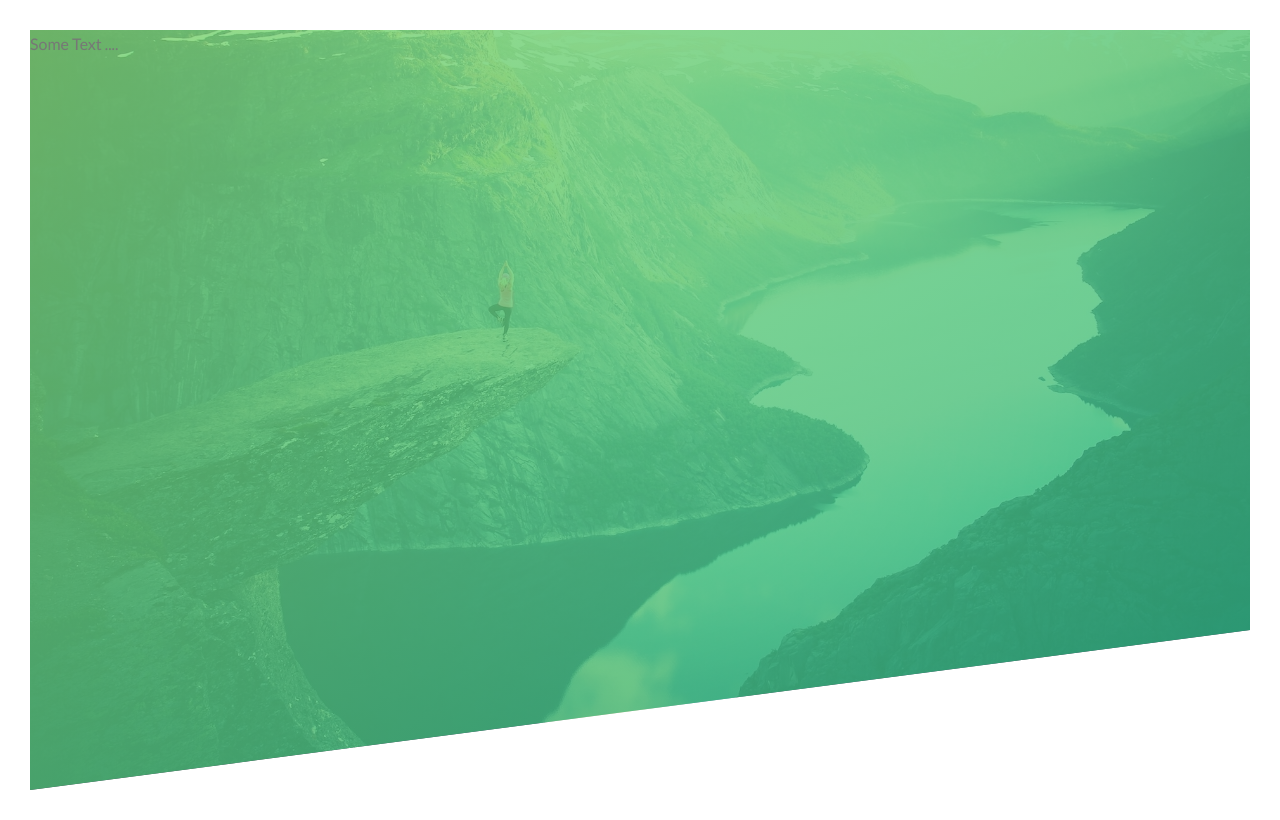
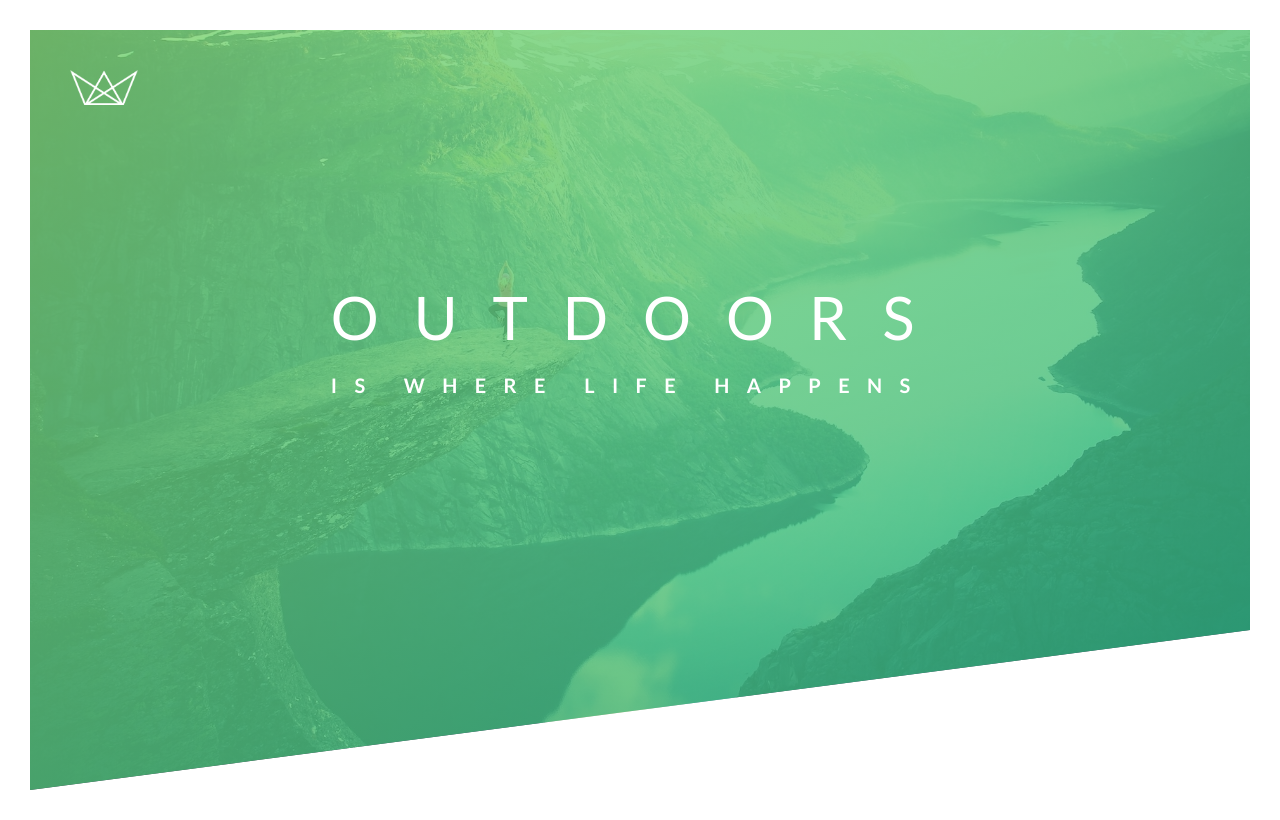
Before and after one commit to mahdipratama/Advanced_CSS_and_Sass, a plain HTML site: page Natours/index.html in a window 1280 px wide. Drawn offline with Linux system fonts and the light colour scheme.

Commit message:
add logo and heading text box to header

```diff
--- a/Natours/css/style.css
+++ b/Natours/css/style.css
@@ -32,5 +32,42 @@ body {
     url(../img/hero.jpg);
   background-size: cover;
   background-position: top;
+  position: relative;
   clip-path: polygon(0 0, 100% 0, 100% 75vh, 0 100%);
 }
+
+.logo-box {
+  position: absolute;
+  top: 40px;
+  left: 40px;
+}
+
+.logo {
+  height: 35px;
+}
+
+.text-box {
+  position: absolute;
+  top: 40%;
+  left: 50%;
+  transform: translate(-50%, -50%);
+}
+
+.heading-primary {
+  color: #fff;
+  text-transform: uppercase;
+}
+
+.heading-primary-main {
+  display: block;
+  font-size: 60px;
+  font-weight: 400;
+  letter-spacing: 35px;
+}
+
+.heading-primary-sub {
+  display: block;
+  font-size: 20px;
+  font-weight: 700;
+  letter-spacing: 17.4px;
+}
--- a/Natours/index.html
+++ b/Natours/index.html
@@ -2,23 +2,32 @@
 <html lang="en">
 
 <head>
-    <meta charset="UTF-8">
-    <meta name="viewport" content="width=device-width, initial-scale=1.0">
+  <meta charset="UTF-8" />
+  <meta name="viewport" content="width=device-width, initial-scale=1.0" />
 
-    <link href="https://fonts.googleapis.com/css?family=Lato:100,300,400,700,900" rel="stylesheet">
+  <link
+        href="https://fonts.googleapis.com/css?family=Lato:100,300,400,700,900"
+        rel="stylesheet" />
 
-    <link rel="stylesheet" href="css/icon-font.css">
-    <link rel="stylesheet" href="css/style.css">
-    <link rel="shortcut icon" type="image/png" href="img/favicon.png">
+  <link rel="stylesheet" href="css/icon-font.css" />
+  <link rel="stylesheet" href="css/style.css" />
+  <link rel="shortcut icon" type="image/png" href="img/favicon.png" />
 
-    <title>Natours | Exciting tours for adventurous people</title>
+  <title>Natours | Exciting tours for adventurous people</title>
 </head>
 
 <body>
-    <header class="header">
-        Some Text ....
-    </header>
-
+  <header class="header">
+    <div class="logo-box">
+      <img src="img/logo-white.png" alt="Logo" class="logo" />
+    </div>
+    <div class="text-box">
+      <h1 class="heading-primary">
+        <span class="heading-primary-main">Outdoors</span>
+        <span class="heading-primary-sub">is where life happens</span>
+      </h1>
+    </div>
+  </header>
 </body>
 
 </html>
```
